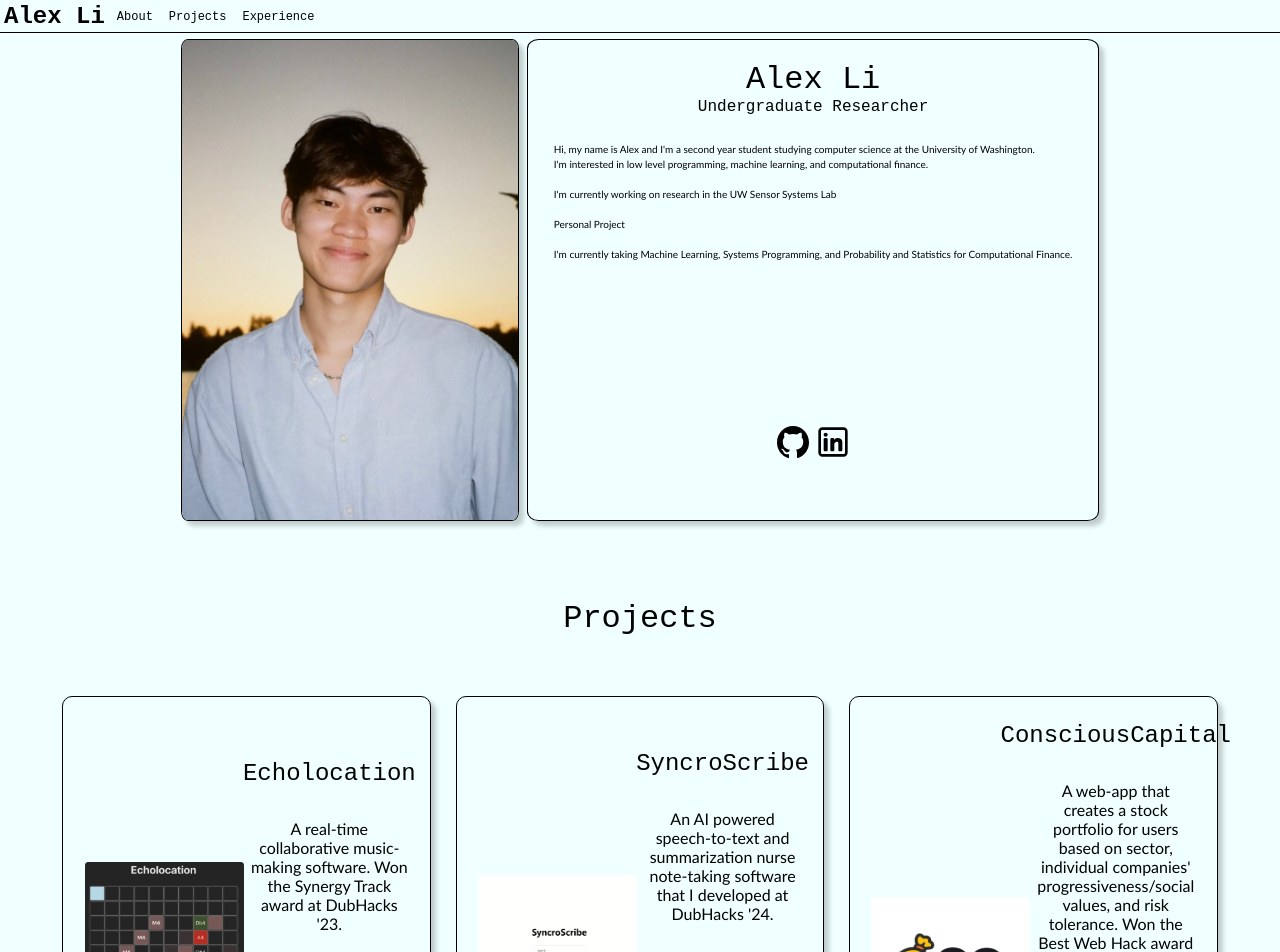
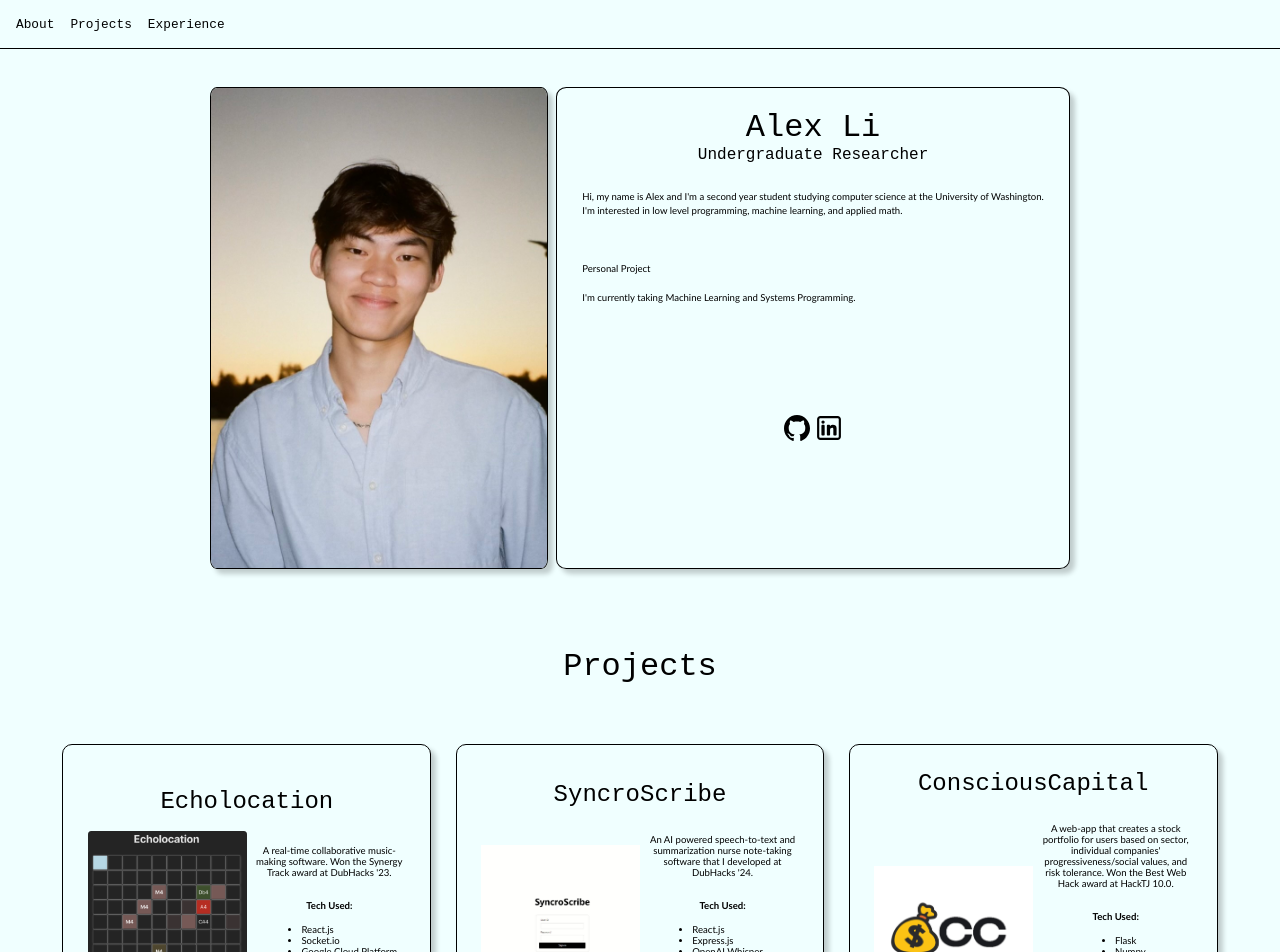
Before and after one commit to AlexXLi12/AlexXLi12.github.io, a React (Vite) app: page / in a window 1280 px wide. Shown: the top 952 px of the page. Built offline with nearby package versions, Linux system fonts and the light colour scheme; the HTML template or start-up script is replaced by a standard one.

Commit message:
fix font size

```diff
--- a/src/About.css
+++ b/src/About.css
@@ -20,23 +20,23 @@ h3 {
 .about p {
     font-family:'Trebuchet MS', 'Lucida Sans Unicode', 'Lucida Grande', 'Lucida Sans', Arial, sans-serif;
     text-align: left;
-	font-size: 1.25vh;
+	font-size: 0.75vw;
 	margin: 2vw;
 	line-height: 1.5;
 }
 
 .svg {
 	align-self: center;
-	height: 4vh;
-	width: 4vh;
+	height: 2vw;
+	width: 2vw;
 }
 
 .socials {
-	gap: 1vh;
+	gap: 0.5vw;
 	width: 100%;
 	height: 50vh;
 	padding: 15px;
-	margin-top: 10vh;
+	margin-bottom: 5vh;
 	align-items: center;
 	box-sizing: border-box;
 	display: flex;
--- a/src/About.jsx
+++ b/src/About.jsx
@@ -2,21 +2,21 @@ import "./About.css";
 
 const About = () => {
 	return (
-		<div className="about bend-effect">
+		<div className="about shadow-effect">
 			<h1>Alex Li</h1>
 			<h3>Undergraduate Researcher</h3>
 			<p>
 				Hi, my name is Alex and I'm a second year student studying computer
 				science at the University of Washington.
 				<br />
-				I'm interested in low level programming, machine learning, and computational finance. <br />
+				I'm interested in low level programming, machine learning, and applied math.<br />
 				<br />
-				I'm currently working on research in the UW Sensor Systems Lab
+				{/* I'm currently working on research in the UW Sensor Systems Lab */}
 				<br />
 				<br />
 				Personal Project
 				<br /> <br />
-				I'm currently taking Machine Learning, Systems Programming, and Probability and Statistics for Computational Finance.
+				I'm currently taking Machine Learning and Systems Programming.
 			</p>
 			<div className="socials">
 				<a
--- a/src/Jumbotron.css
+++ b/src/Jumbotron.css
@@ -3,7 +3,7 @@
 	height: 75vh;
 	display: flex;
 	flex-direction: column;
-	margin: 0;
+	margin-top: 6vh;
 	padding: 0%;
 	perspective: 1000px;
 }
--- a/src/Jumbotron.jsx
+++ b/src/Jumbotron.jsx
@@ -4,10 +4,9 @@ const Jumbotron = () => {
 	return (
 		<div className="jumbotron" id='about'>
 			<div className="element" style={{ flexDirection: "row" }}>
-				<img className="portrait bend-effect" src="./images/portrait.jpg" alt="Portrait" />
+				<img className="portrait shadow-effect" src="./images/portrait.jpg" alt="Portrait" />
 				<About />
 			</div>
-
 		</div>
 	);
 };
--- a/src/Navbar.css
+++ b/src/Navbar.css
@@ -4,11 +4,12 @@
     position: fixed;
     z-index: 100;
     width: 100%;
-    height: 4vh;
+    height: 6%;
     display: flex;
     flex-direction:row;
     padding: 0 0.5vh;
     align-items: center;
+    justify-content: space-between;
     border-bottom: black 0.1vh solid;
 }
 .navbar .links {
@@ -18,7 +19,7 @@
 .navbar .links a {
     text-decoration: none;
     padding: 1vh;
-    font-size: 1.5vh;
+    font-size: 1vw;
     transition: 0.5s ease;
     color: black;
 }
--- a/src/Navbar.jsx
+++ b/src/Navbar.jsx
@@ -2,7 +2,6 @@ import './Navbar.css';
 const Navbar = () => {
     return (
         <nav className="navbar">
-        <h1>Alex Li</h1>
         <div className="links">
             <a href="#about">About</a>
             <a href="#projects">Projects</a>
--- a/src/Projects.css
+++ b/src/Projects.css
@@ -26,7 +26,7 @@
 .project-card {
 	width:30%;
 	display: flex;
-	flex-direction: row;
+	flex-direction: column;
 	justify-content: center;
 	align-items: center;
 	padding: 2%;
@@ -45,12 +45,17 @@
 	text-align: left;
 }
 
+.project-card-body {
+	display: flex;
+	flex-direction: row;
+}
+
 .project-card-image {
 	width: 50%;
 	justify-content: center;
 	margin-right: 1%;
 	border-radius: 2%;
-	object-fit: fill;
+	object-fit: scale-down;
 }
 
 .project-card-content {
@@ -60,6 +65,7 @@
 	flex-direction: column;
 	justify-content: center;
 	align-items: center;
+	font-size: 0.75vw;
 	margin-left: 1%;
 }
 
@@ -76,5 +82,4 @@ button {
 button:hover {
 	cursor: pointer;
 	background-color: #0061FF;
-	border-radius: 0px;
 }
--- a/src/Projects.jsx
+++ b/src/Projects.jsx
@@ -40,9 +40,10 @@ const Projects = () => {
 const ProjectCard = ({ title, description, image, tech_used, link }) => {
 	return (
 		<div className="project-card shadow-effect">
+			<h1>{title}</h1>
+			<div className="project-card-body">
 				<img src={image} alt="" className="project-card-image" />
 				<div className="project-card-content">
-				<h1>{title}</h1>
 					<p>{description}</p>
 					<h4>Tech Used:</h4>
 					<ul>
@@ -55,6 +56,7 @@ const ProjectCard = ({ title, description, image, tech_used, link }) => {
 					</a>
 				</div>
 			</div>
+		</div>
 	);
 };
 
```
Lines whose indentation alone changed are shown as unchanged.
